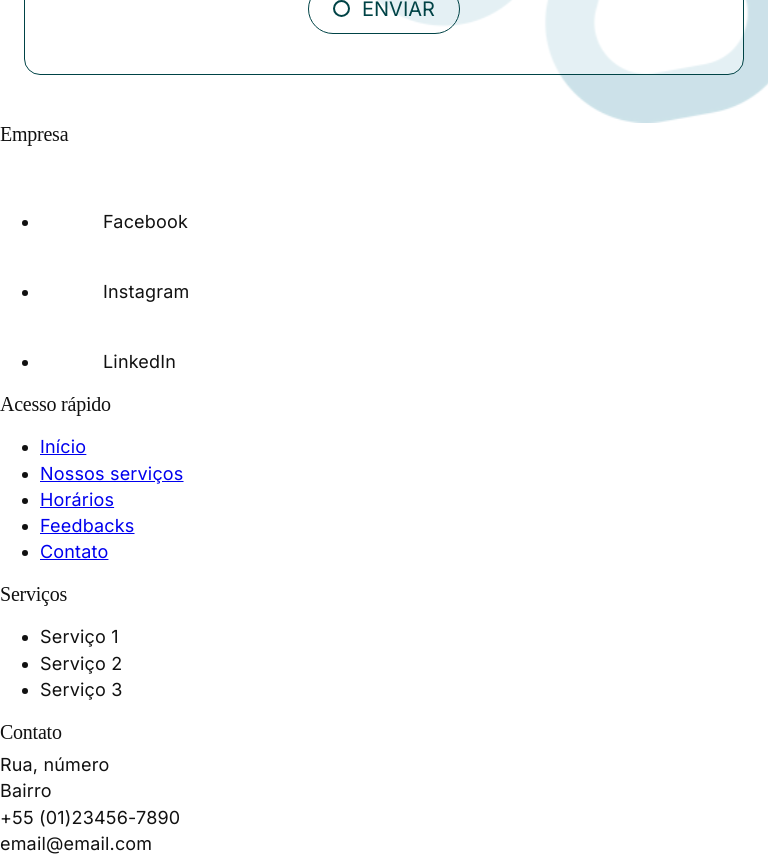
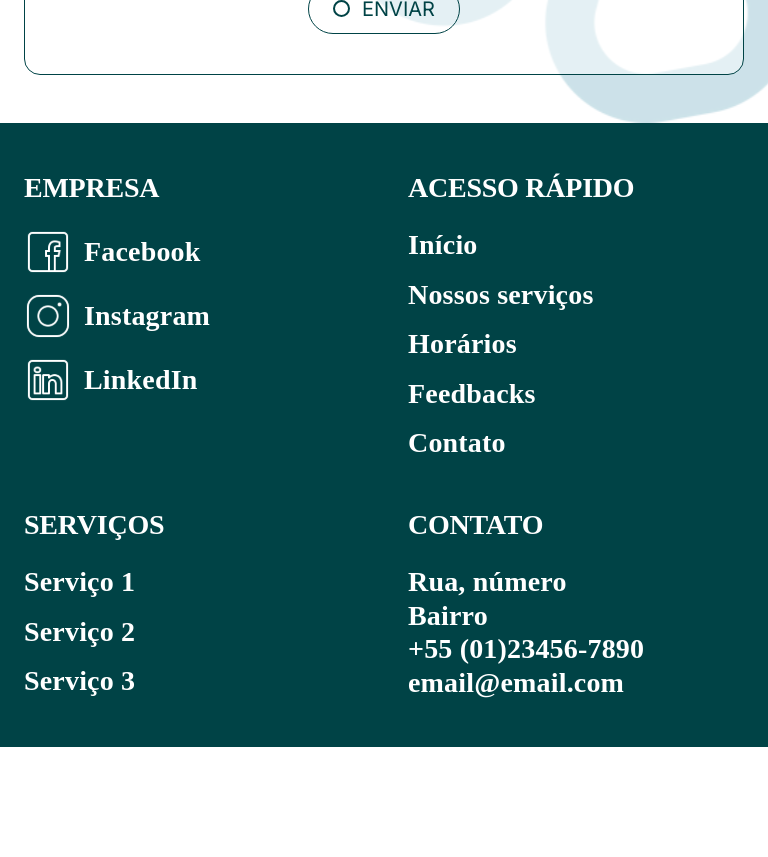
Before and after one commit to LuaNzin028/Linked-ps-web-Luan_Resende, a React (Vite) app: page / in a window 768 px wide. Shown: the part 5100-5957 px from the top of the page. After the commit the page ends 5847 px from the top, so only its background shows below. Built offline with nearby package versions, Linux system fonts and the light colour scheme; a web font is replaced by a local one.

Commit message:
Estiliza rodapé e ajusta responsividade do Hero e Contato

```diff
--- a/src/components/Footer.css
+++ b/src/components/Footer.css
@@ -0,0 +1,89 @@
+.footer{
+    display: flex;
+    justify-content: space-between;
+    gap: 48px;
+    padding: 64px 48px;
+    background-color: #004346;
+    color: #fff;
+    font-family: var(--heading);
+    font-size: 36px;
+    font-weight: 700;
+    line-height: 1.2;
+}
+
+.footer h2{
+    color: inherit;
+    font-size: inherit;
+    margin: 0 0 40px;
+    text-transform: uppercase;
+    font-weight: 700;
+}
+
+.footer address{
+    font-style: normal;
+    overflow-wrap: anywhere;
+}
+
+.footer ul{
+    list-style: none;
+    padding: 0;
+    margin:  0;
+    display: flex;
+    flex-direction: column;
+    gap: 16px;
+}
+
+.footer a{
+    color: inherit;
+    text-decoration: none;
+}
+
+.footer a:hover{
+    text-decoration: underline;
+}
+
+.footer a:focus-visible{
+    outline: 2px solid #fff;
+    outline-offset: 4px;
+}
+
+.footer-socials li{
+    display: flex;
+    align-items: center;
+    gap: 12px;
+}
+
+.footer-socials img{
+    width: 63px;
+    height: 63px;
+    object-fit: contain;
+    flex-shrink: 0;
+}
+
+@media (max-width: 768px){
+    .footer{
+        flex-direction: column;
+        padding: 48px 24px;
+        gap: 48px;
+        font-size: 24px;
+    }
+    .footer h2{
+        margin-bottom: 24px;
+    }
+    .footer-socials img{
+        width: 40px;
+        height: 40px;
+    }
+}
+
+@media (min-width: 768px) and (max-width: 1024px){
+    .footer{
+        display: grid;
+        grid-template-columns: repeat(2, minmax(0, 1fr));
+        font-size: 28px;
+    }
+    .footer-socials img{
+        width: 48px;
+        height: 48px;
+    }
+}
--- a/src/sections/Contact.css
+++ b/src/sections/Contact.css
@@ -257,3 +257,16 @@
         font-size: 20px;
     }
 }
+
+@media (min-width: 769px) and (max-width: 1024px){
+    .contact-info{
+        flex-direction: column;
+        gap: 32px;
+    }
+    .contact-address {
+        flex: none;
+    }
+    .contact-map{
+        flex: none;
+    }
+}
--- a/src/sections/HeroSection.css
+++ b/src/sections/HeroSection.css
@@ -103,7 +103,7 @@
     width: 100%;
 }
 
-@media (max-width: 768px){
+@media (max-width: 1024px){
     .hero-section{
         flex-direction: column;
     }
@@ -132,7 +132,7 @@
     }
 }
 
-@media(min-width: 769px){
+@media(min-width: 1025px){
     .hero-content{
         padding-left: 46px;
     }
```
